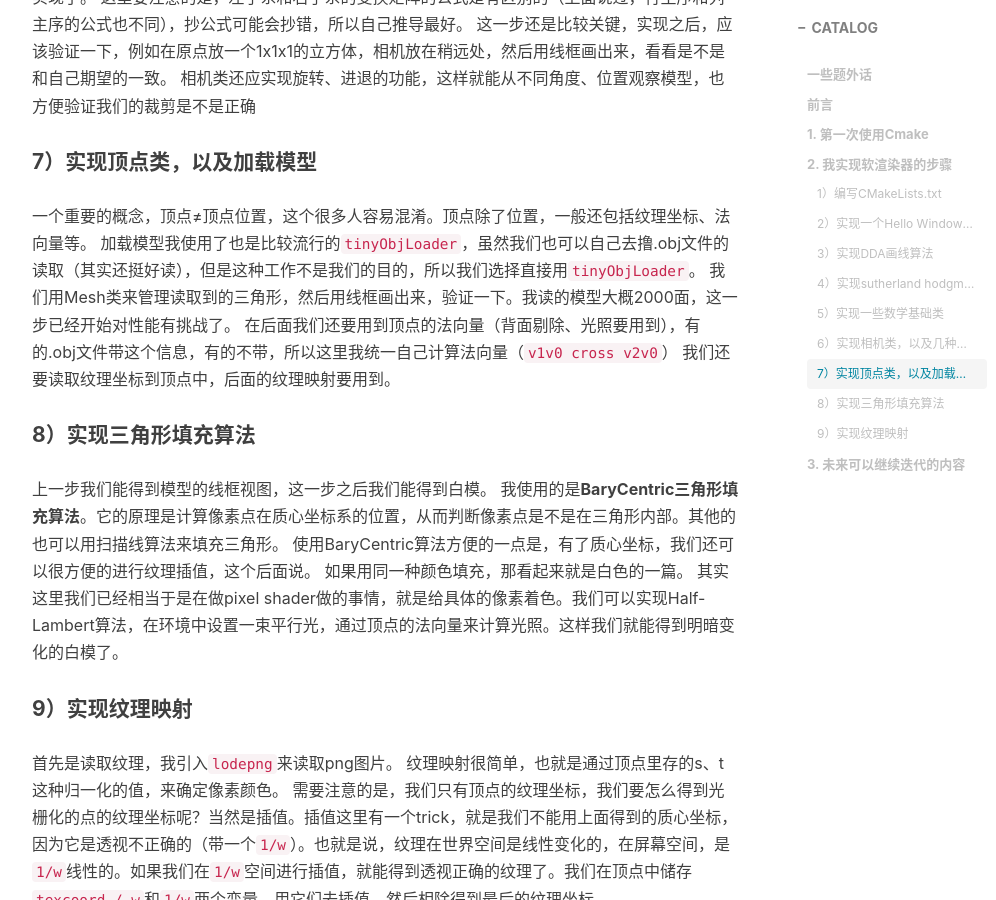
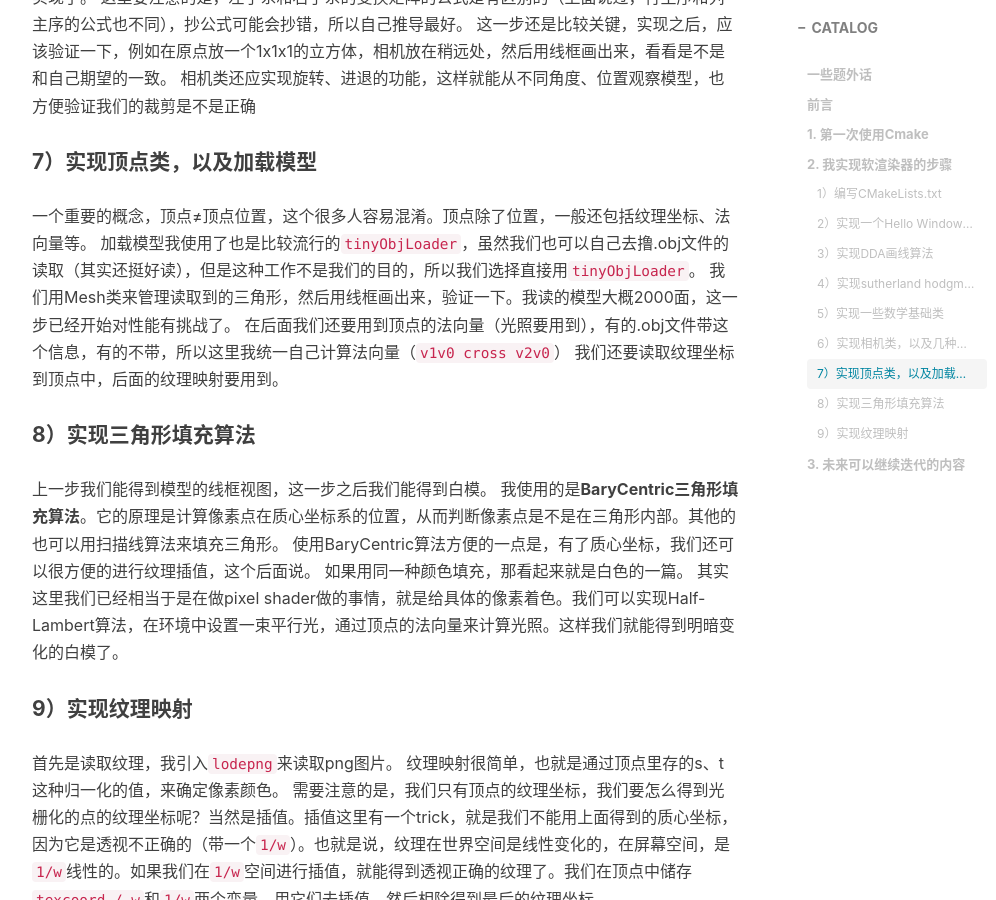
Before and after one commit to JohnYoung404/JohnYoung404.github.io, a Jekyll site: the page built from _posts/2020-06-16-实现一个软渲染器(CPU Renderer).md, in a window 1280 px wide and 900 px high, scrolled down 2700 px. Shown: the whole window, without its empty margins (233-1229 px from the left). Built offline with Jekyll 4.4.1, drawn with Linux system fonts in a browser that asks for light colours; nearby versions of some CDN libraries; comment, search, counter and statistics services are not loaded.

Commit message:
fix some error.

```diff
--- a/_posts/2020-06-16-实现一个软渲染器(CPU Renderer).md
+++ b/_posts/2020-06-16-实现一个软渲染器(CPU Renderer).md
@@ -63,7 +63,7 @@ tags:
 一个重要的概念，顶点≠顶点位置，这个很多人容易混淆。顶点除了位置，一般还包括纹理坐标、法向量等。
 加载模型我使用了也是比较流行的`tinyObjLoader`，虽然我们也可以自己去撸.obj文件的读取（其实还挺好读），但是这种工作不是我们的目的，所以我们选择直接用`tinyObjLoader`。
 我们用Mesh类来管理读取到的三角形，然后用线框画出来，验证一下。我读的模型大概2000面，这一步已经开始对性能有挑战了。
-在后面我们还要用到顶点的法向量（背面剔除、光照要用到），有的.obj文件带这个信息，有的不带，所以这里我统一自己计算法向量（`v1v0 cross v2v0`）
+在后面我们还要用到顶点的法向量（光照要用到），有的.obj文件带这个信息，有的不带，所以这里我统一自己计算法向量（`v1v0 cross v2v0`）
 我们还要读取纹理坐标到顶点中，后面的纹理映射要用到。
 
 #### 8）实现三角形填充算法
```
